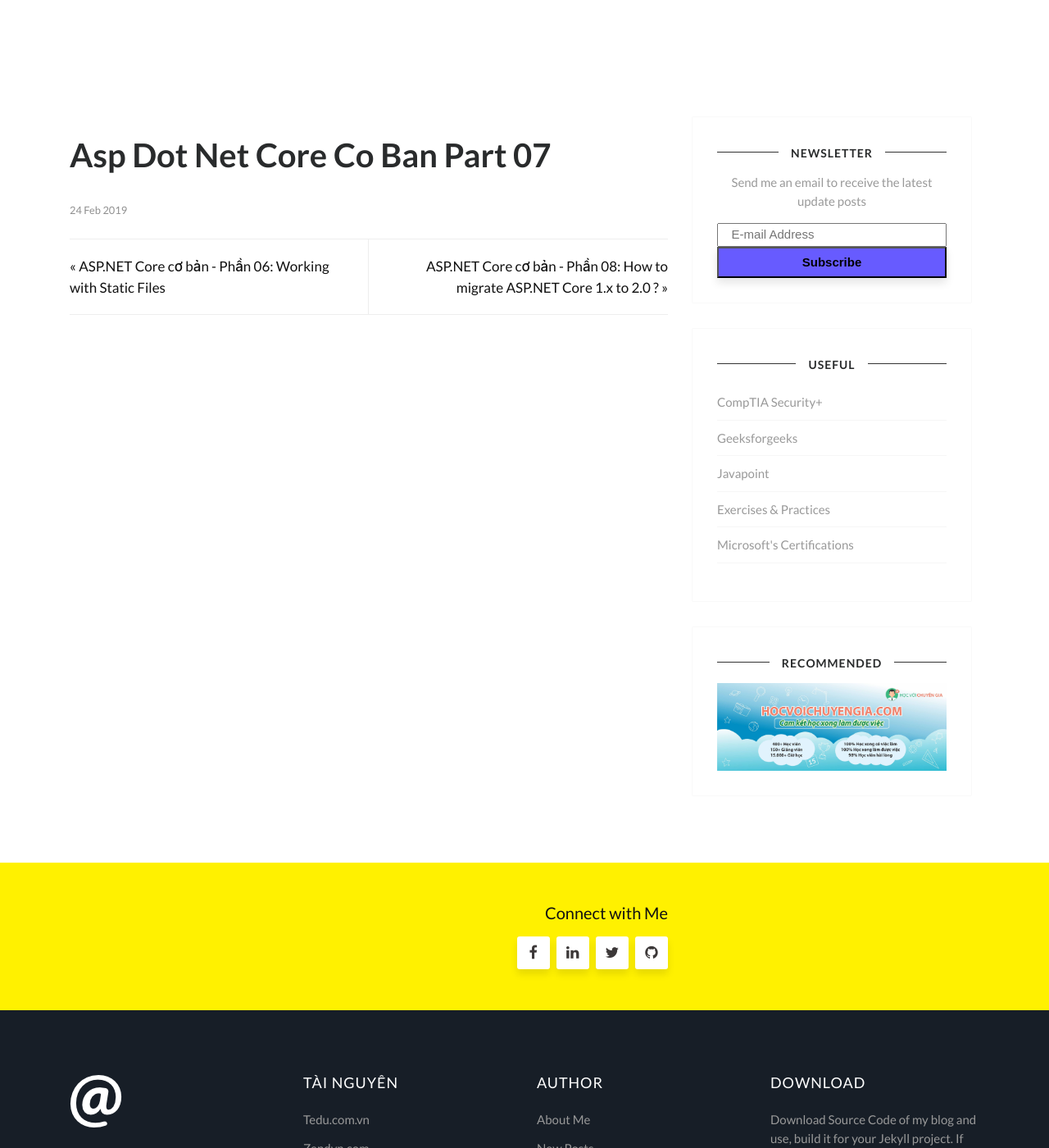
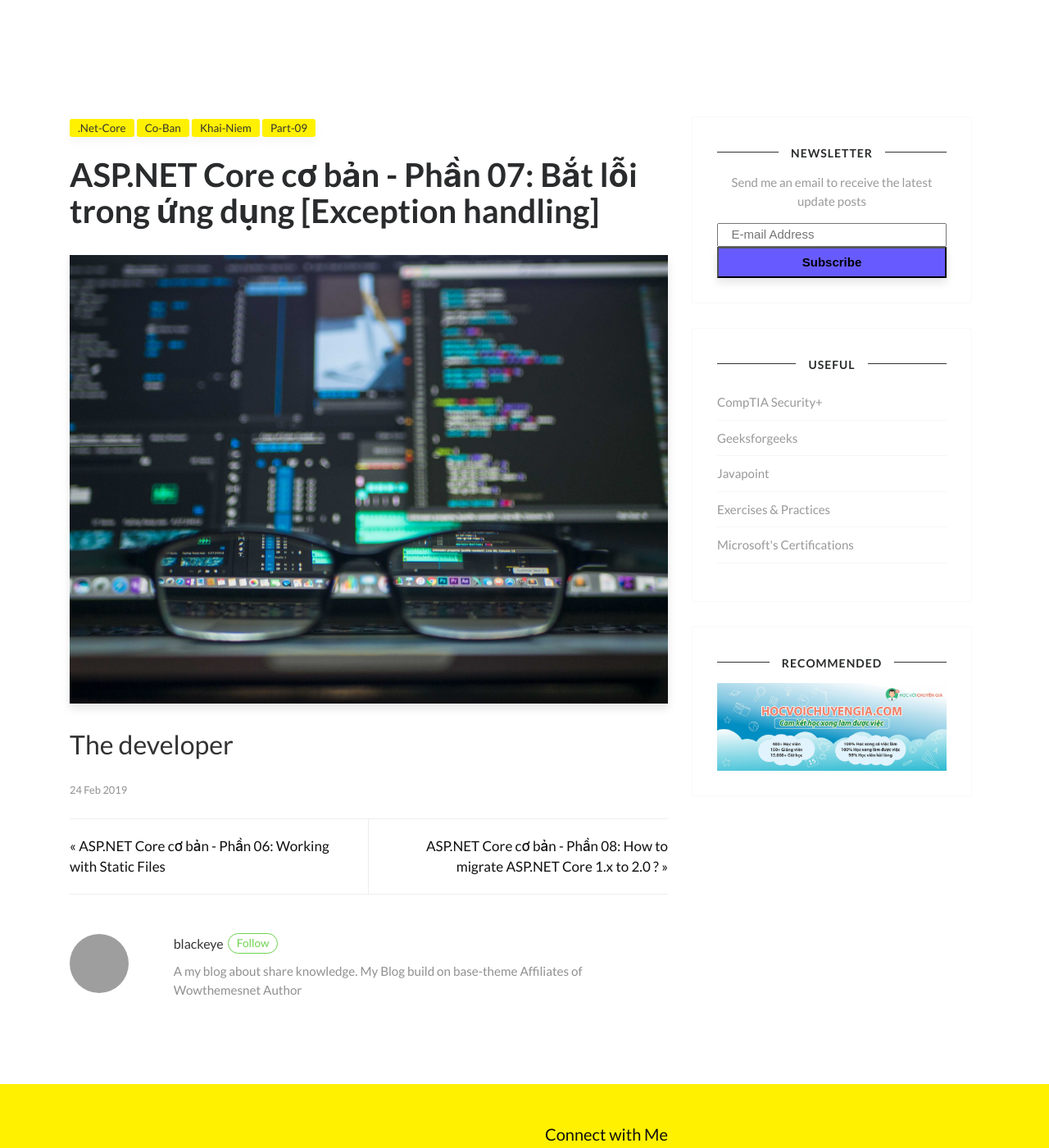
Before and after one commit to blackeye68/blackeye68.github.io, a Jekyll site: the page built from _posts/2019-02-24-asp-dot-net-core-co-ban-part-07.md, in a window 1280 px wide and 1400 px high. Shown: the whole window at 82% size. Built offline with Jekyll 4.4.1, drawn with Linux system fonts in a browser that asks for light colours; our own code applies the rules of GitHub Pages for plain Markdown files; comment, search, counter and statistics services are not loaded; grey boxes are pictures that could not be loaded.

Commit message:
eewtừdvcx

```diff
--- a/_posts/2019-02-24-asp-dot-net-core-co-ban-part-07.md
+++ b/_posts/2019-02-24-asp-dot-net-core-co-ban-part-07.md
@@ -0,0 +1,10 @@
+---
+layout: post
+title:  "ASP.NET Core cơ bản - Phần 07:  Bắt lỗi trong ứng dụng [Exception handling]"
+author: blackeye
+categories: [ .net-core, co-ban, khai-niem, part-09 ]
+image: assets/images/10.jpg
+dotnet: true
+---
+
+## The developer
```
Also changed, not shown: _posts/2019-02-21-asp-dot-net-core-co-ban-part-03.md (+23 -23 lines), _posts/2019-02-24-asp-dot-net-core-co-ban-part-06.md (+24 -0 lines), _posts/2019-02-24-asp-dot-net-core-co-ban-part-09.md (+5 -1 lines), _posts/2019-02-24-asp-dot-net-core-co-ban-part-10.md (+12 -0 lines), _posts/2019-02-25-thuat-ngu-trong-asp-dot-net-core.md (added, +10 -0 lines), _posts/2019-xay-dung-ung-dung-web-voi-asp-dot-net-core-part-00.md (added, +1 -0 lines).
